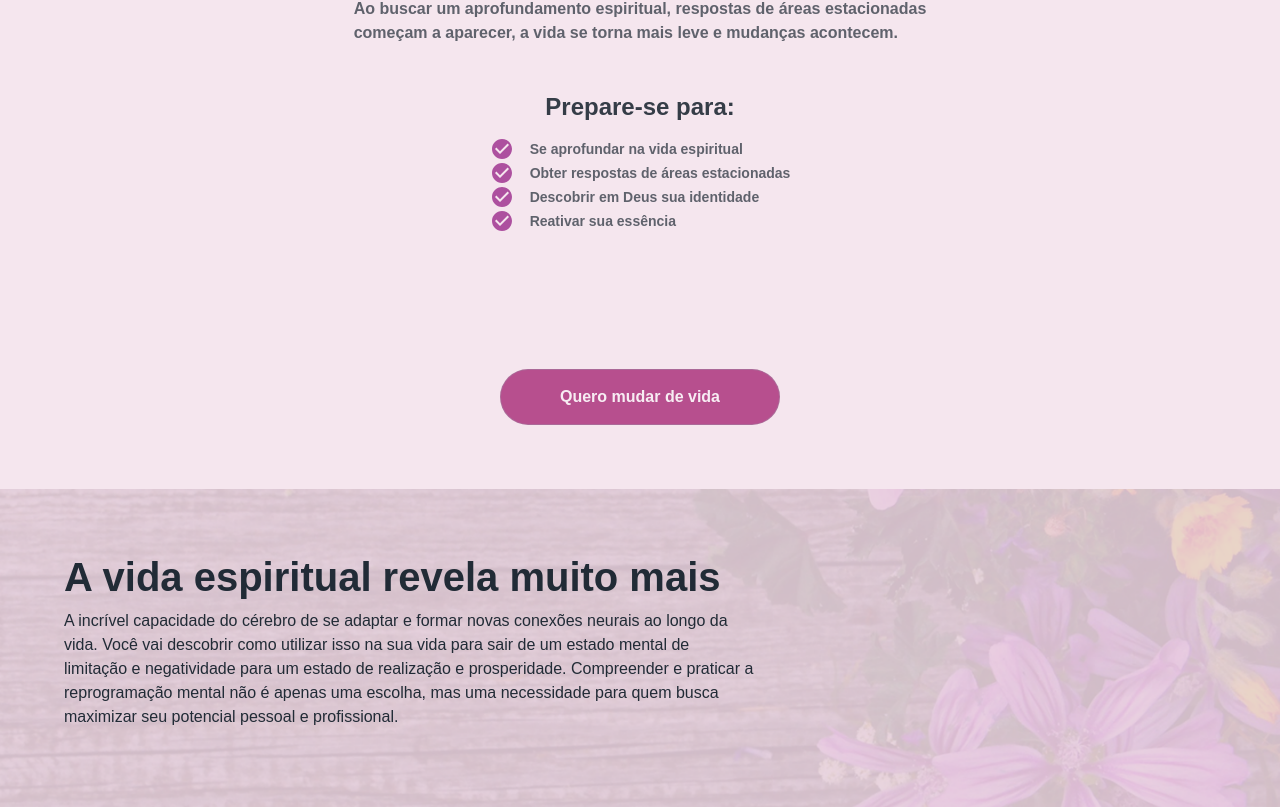
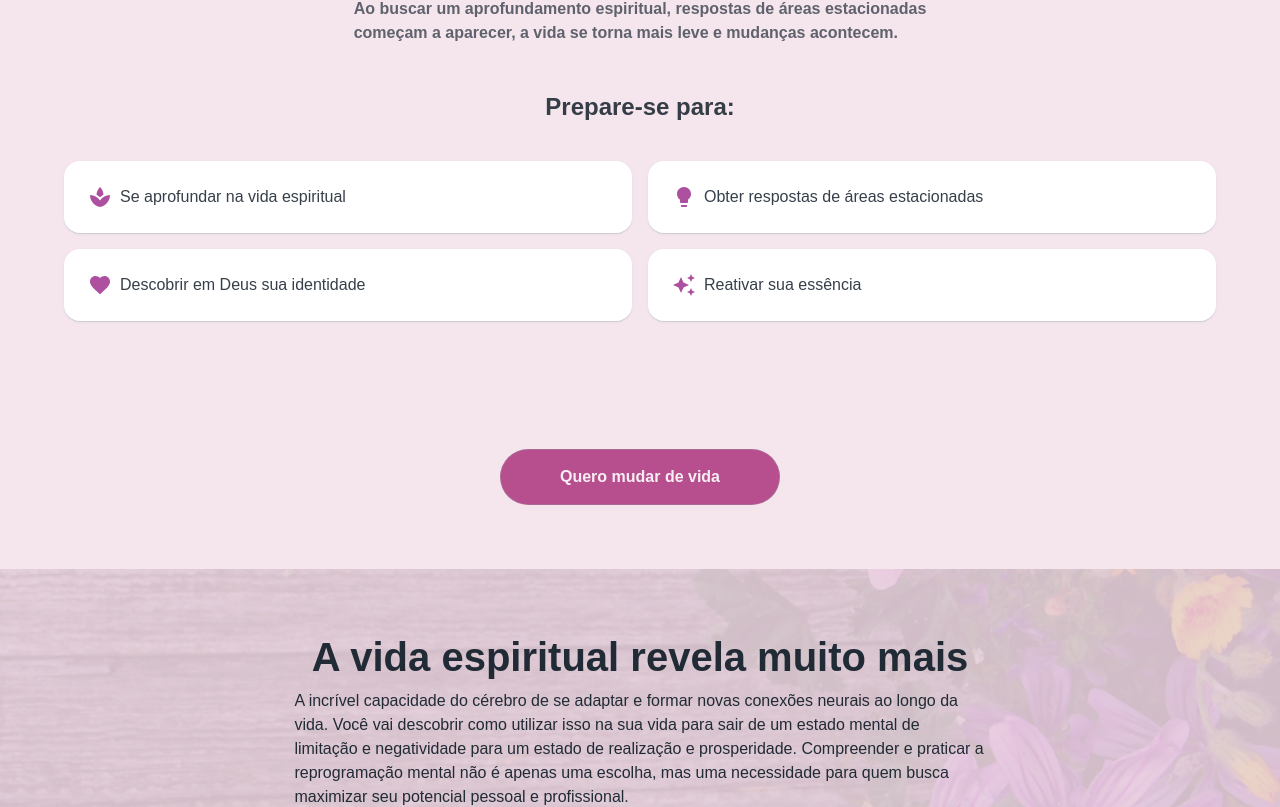
Before and after one commit to pedrohw12/isabella-land, a Next.js app: page / in a window 1280 px wide. Shown: the part 1337-2144 px from the top of the page. Built offline with nearby package versions, Linux system fonts and the light colour scheme; a web font is replaced by a local one.

Commit message:
feat: benefits section new layout

```diff
--- a/src/components/own-land/benefits-section.tsx
+++ b/src/components/own-land/benefits-section.tsx
@@ -6,17 +6,37 @@ import {
   Grid,
   Typography,
   Button,
-  List,
-  ListItem,
-  ListItemIcon,
-  ListItemText,
+  Card,
+  CardContent,
 } from "@mui/material";
-import CheckCircleIcon from "@mui/icons-material/CheckCircle";
+import Eco from '@mui/icons-material/Spa';
+import LightbulbIcon from '@mui/icons-material/Lightbulb';
+import FavoriteIcon from '@mui/icons-material/Favorite';
+import AutoAwesomeIcon from '@mui/icons-material/AutoAwesome';
 import { handleWhatsAppClick } from "./utils";
 
 const BenefitsSection = () => {
   const theme = useTheme();
   const isSmallScreen = useMediaQuery(theme.breakpoints.down("sm"));
+
+  const benefits = [
+    {
+      text: "Se aprofundar na vida espiritual",
+      icon: <Eco sx={{ color: "#AD509F" }} />
+    },
+    {
+      text: "Obter respostas de áreas estacionadas",
+      icon: <LightbulbIcon sx={{ color: "#AD509F" }} />
+    },
+    {
+      text: "Descobrir em Deus sua identidade",
+      icon: <FavoriteIcon sx={{ color: "#AD509F" }} />
+    },
+    {
+      text: "Reativar sua essência",
+      icon: <AutoAwesomeIcon sx={{ color: "#AD509F" }} />
+    },
+  ];
 
   return (
     <Box
@@ -26,7 +46,7 @@ const BenefitsSection = () => {
         justifyContent: "center",
         alignItems: "center",
         backgroundColor: "#F5E6EE",
-        py: { xs: 6, md: 8 }, // Top/bottom padding
+        py: { xs: 6, md: 8 },
       }}
     >
       <Container
@@ -37,7 +57,6 @@ const BenefitsSection = () => {
           alignItems: "center",
         }}
       >
-        {/* Left Column */}
         <Typography variant="h3" gutterBottom sx={{ opacity: "100%" }}>
           Uma vida com Deus
         </Typography>
@@ -51,52 +70,38 @@ const BenefitsSection = () => {
           torna mais leve e mudanças acontecem.
         </Typography>
 
-        {/* Right Column */}
         <Typography variant="h5" gutterBottom sx={{ mt: 4, opacity: "90%" }}>
           Prepare-se para:
         </Typography>
 
-        <List>
-          <ListItem disablePadding>
-            <ListItemIcon>
-              <CheckCircleIcon sx={{ color: "#AD509F" }} />
-            </ListItemIcon>
-            <ListItemText
-              primary="Se aprofundar na vida espiritual"
-              sx={{ opacity: "70%" }}
-            />
-          </ListItem>
+        <Grid container spacing={2} sx={{ mt: 2 }}>
+          {benefits.map((benefit, index) => (
+            <Grid item xs={12} sm={6} key={index}>
+              <Card
+                sx={{
+                  height: '100%',
+                  backgroundColor: 'white',
+                  boxShadow: 1,
+                  '&:hover': {
+                    boxShadow: 2,
+                  },
+                }}
+              >
+                <CardContent sx={{
+                  display: 'flex',
+                  alignItems: 'center',
+                  gap: 1,
+                }}>
+                  {benefit.icon}
+                  <Typography sx={{ opacity: "90%" }}>
+                    {benefit.text}
+                  </Typography>
+                </CardContent>
+              </Card>
+            </Grid>
+          ))}
+        </Grid>
 
-          <ListItem disablePadding>
-            <ListItemIcon>
-              <CheckCircleIcon sx={{ color: "#AD509F" }} />
-            </ListItemIcon>
-            <ListItemText
-              primary="Obter respostas de áreas estacionadas"
-              sx={{ opacity: "70%" }}
-            />
-          </ListItem>
-
-          <ListItem disablePadding>
-            <ListItemIcon>
-              <CheckCircleIcon sx={{ color: "#AD509F" }} />
-            </ListItemIcon>
-            <ListItemText
-              primary="Descobrir em Deus sua identidade"
-              sx={{ opacity: "70%" }}
-            />
-          </ListItem>
-
-          <ListItem disablePadding>
-            <ListItemIcon>
-              <CheckCircleIcon sx={{ color: "#AD509F" }} />
-            </ListItemIcon>
-            <ListItemText
-              primary="Reativar sua essência"
-              sx={{ opacity: "70%" }}
-            />
-          </ListItem>
-        </List>
         <Button
           onClick={handleWhatsAppClick}
           variant="outlined"
@@ -108,10 +113,7 @@ const BenefitsSection = () => {
             mt: 16,
           }}
         >
-          <Typography
-            variant="subtitle1"
-            sx={{ color: "#fff", opacity: "90%" }}
-          >
+          <Typography variant="subtitle1" sx={{ color: "#fff", opacity: "90%" }}>
             Quero mudar de vida
           </Typography>
         </Button>
--- a/src/components/own-land/third-section.tsx
+++ b/src/components/own-land/third-section.tsx
@@ -16,7 +16,6 @@ export const ThirdSection = () => {
   return (
     <Box
       sx={{
-        // backgroundColor: "#E7D0DD",
         backgroundColor: "#F5E6EE",
         backgroundImage: "url(/images/gardenbg.png)",
         backgroundRepeat: "no-repeat",
@@ -30,7 +29,7 @@ export const ThirdSection = () => {
           sx={{
             display: "flex",
             flexDirection: { xs: "column", md: "row" },
-            justifyContent: { xs: "column", md: "space-between" },
+            justifyContent: { xs: "center", md: "center" },
             flex: 1,
           }}
         >
@@ -40,6 +39,7 @@ export const ThirdSection = () => {
               flex: 1,
               flexDirection: "column",
               justifyContent: "center",
+              alignItems: "center",
               mt: { xs: 4, md: 0 },
               textAlign: { xs: "center", md: "left" },
             }}
```
